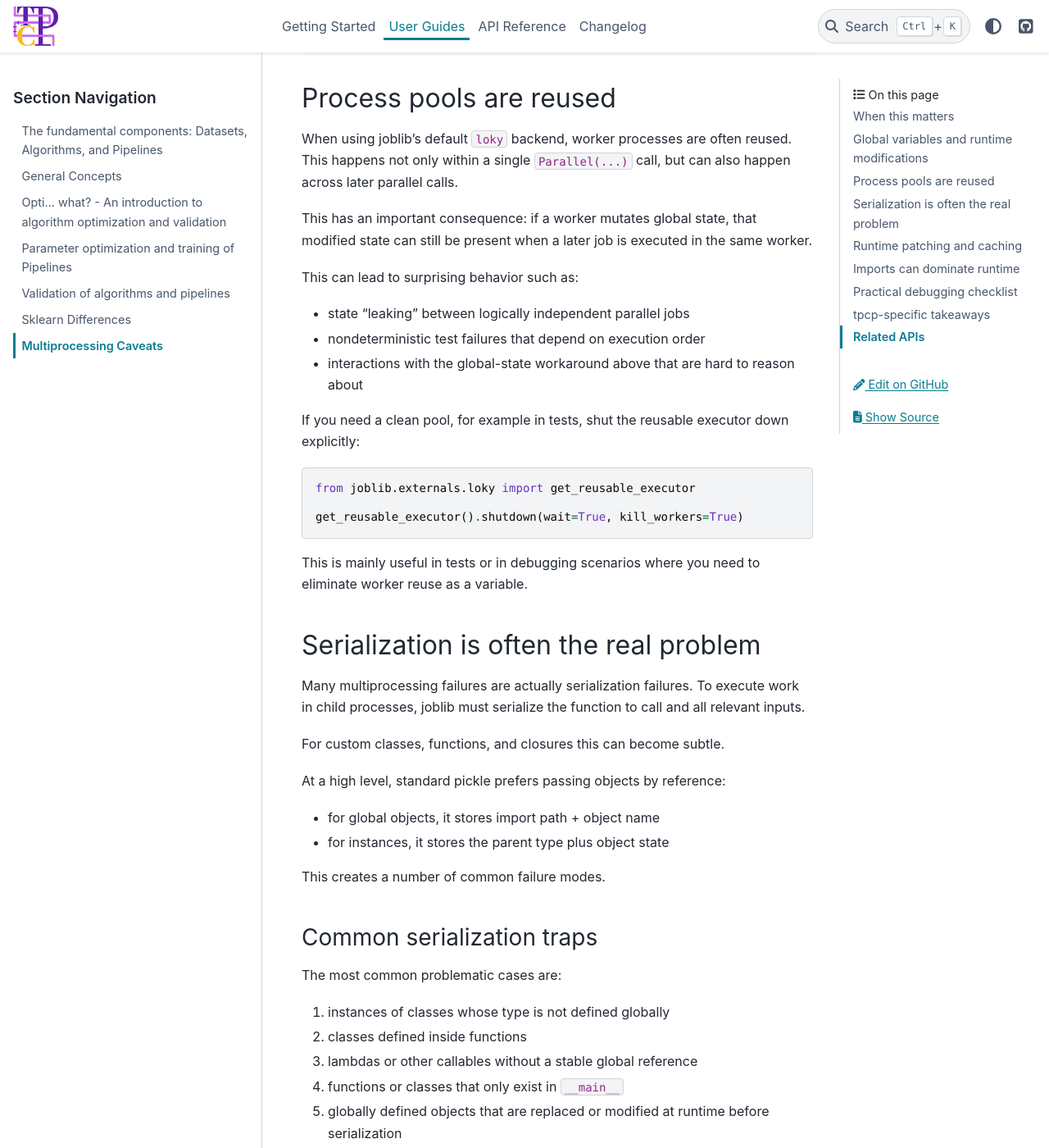
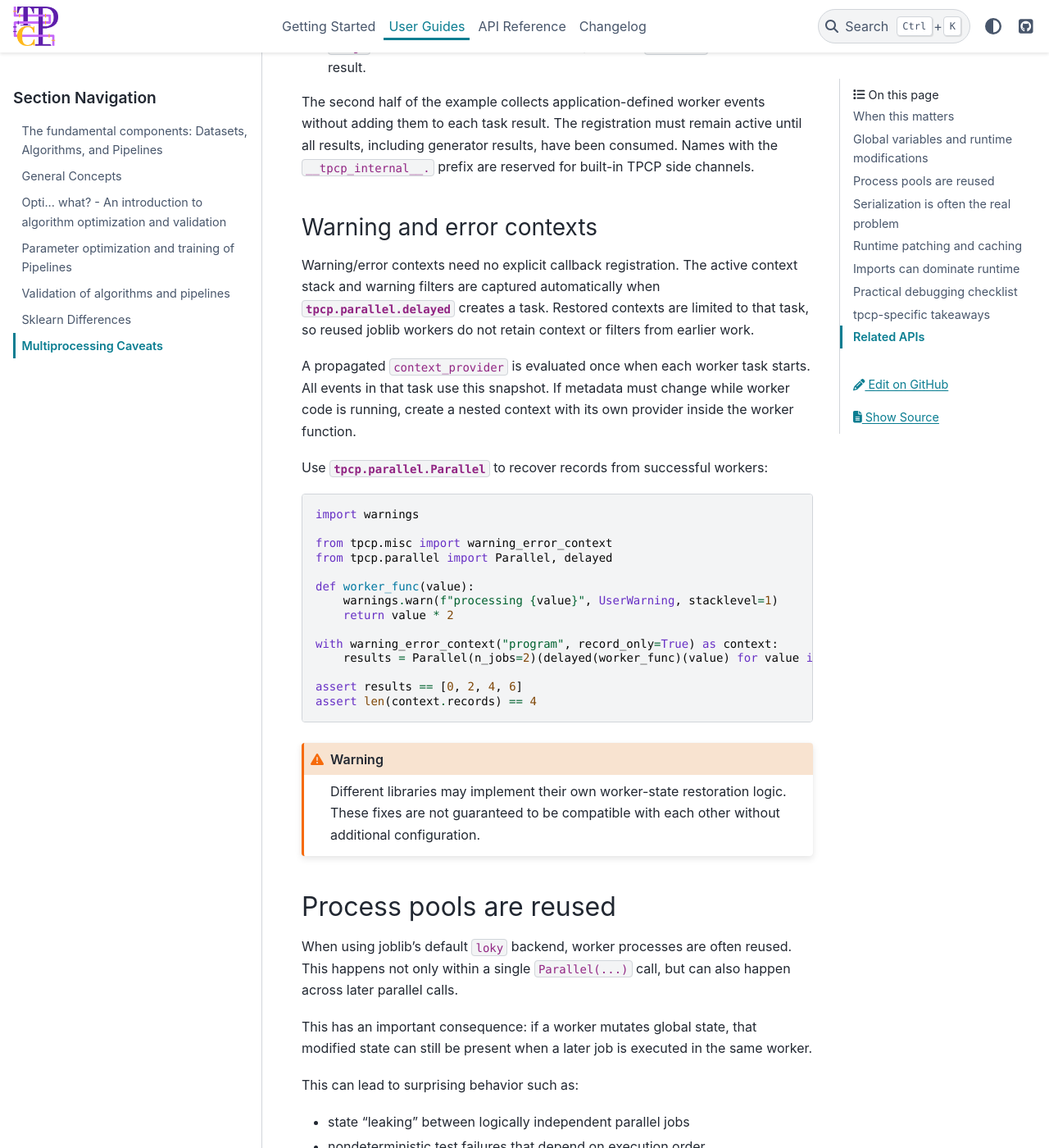
Before and after one commit to mad-lab-fau/tpcp, a Sphinx documentation site: the page built from docs/guides/multiprocessing_caveats.rst, in a window 1280 px wide and 1400 px high, scrolled down 3942 px. Shown: the whole window at 82% size. Built offline with Sphinx 7.4.7 and the PyData theme 0.15.4, drawn with Linux system fonts in a browser that asks for light colours; pages that are not in the unit, such as notebooks, are missing from menus; some of the changed text lies outside the part shown.

Commit message:
Use context-aware Parallel throughout tpcp

```diff
--- a/docs/guides/multiprocessing_caveats.rst
+++ b/docs/guides/multiprocessing_caveats.rst
@@ -47,7 +47,10 @@ tpcp workaround: ``tpcp.parallel``
 ~~~~~~~~~~~~~~~~~~~~~~~~~~~~~~~~~~
 
 `tpcp` provides :mod:`tpcp.parallel` as a workaround for this class of problem.
-Its :func:`~tpcp.parallel.delayed` wrapper captures registered state in the parent process and restores it in workers.
+Its :func:`~tpcp.parallel.delayed` wrapper captures registered state, Python warning filters, and active
+:func:`~tpcp.misc.warning_error_context` instances in the parent process and restores them for each worker task.
+Its :class:`~tpcp.parallel.Parallel` subclass can additionally return contextual warning and print records to the
+original parent context without exposing an internal wrapper around task results.
 
 The workflow is:
 
@@ -136,6 +139,12 @@ Related background:
     The workaround is only applied when `tpcp.parallel.delayed` is used.
     If your own code uses `joblib.delayed` directly, registered callbacks will not run.
 
+.. note::
+    :func:`tpcp.parallel.delayed` remains compatible with :class:`joblib.Parallel`, which restores worker state but
+    does not recover side-channel data. Pair it with :class:`tpcp.parallel.Parallel` when data from successful worker
+    tasks should be merged into parent-process state. A task that raises does not return its side-channel data; its
+    original exception is propagated with any worker-side warning/error context.
+
 Custom side channels
 ~~~~~~~~~~~~~~~~~~~~
 
@@ -154,6 +163,36 @@ A side channel has three operations:
 The second half of the example collects application-defined worker events without adding them to each task result.
 The registration must remain active until all results, including generator results, have been consumed. Names with
 the ``__tpcp_internal__.`` prefix are reserved for built-in TPCP side channels.
+
+Warning and error contexts
+~~~~~~~~~~~~~~~~~~~~~~~~~~
+
+Warning/error contexts need no explicit callback registration. The active context stack and warning filters are
+captured automatically when :func:`tpcp.parallel.delayed` creates a task. Restored contexts are limited to that task,
+so reused joblib workers do not retain context or filters from earlier work.
+
+A propagated ``context_provider`` is evaluated once when each worker task starts. All events in that task use this
+snapshot. If metadata must change while worker code is running, create a nested context with its own provider inside
+the worker function.
+
+Use :class:`tpcp.parallel.Parallel` to recover records from successful workers:
+
+.. code-block:: python
+
+    import warnings
+
+    from tpcp.misc import warning_error_context
+    from tpcp.parallel import Parallel, delayed
+
+    def worker_func(value):
+        warnings.warn(f"processing {value}", UserWarning, stacklevel=1)
+        return value * 2
+
+    with warning_error_context("program", record_only=True) as context:
+        results = Parallel(n_jobs=2)(delayed(worker_func)(value) for value in range(4))
+
+    assert results == [0, 2, 4, 6]
+    assert len(context.records) == 4
 
 .. warning::
     Different libraries may implement their own worker-state restoration logic.
@@ -298,6 +337,7 @@ tpcp-specific takeaways
 - If global configuration is missing in workers, use :mod:`tpcp.parallel`.
 - If you use custom parallel code together with `tpcp` worker-state restoration, make sure you use
   :func:`~tpcp.parallel.delayed`, not `joblib.delayed`.
+- Use :class:`~tpcp.parallel.Parallel` as well when successful worker tasks should return contextual records.
 - If tests depend on clean workers, explicitly shut down the reusable `loky` executor.
 - If a pickle error mentions `__main__`, move the relevant object to a normal module first.
 - If runtime-created objects are difficult to serialize, pass configuration into workers and build the object there.
@@ -307,6 +347,7 @@ Related APIs
 ------------
 
 - :mod:`tpcp.parallel`
+- :class:`tpcp.parallel.Parallel`
 - :func:`tpcp.parallel.delayed`
 - :func:`tpcp.parallel.register_global_parallel_callback`
 - :func:`tpcp.parallel.register_parallel_side_channel`
```
Also changed, not shown: docs/modules/parallel.rst (+11 -2 lines), 7 other files.
